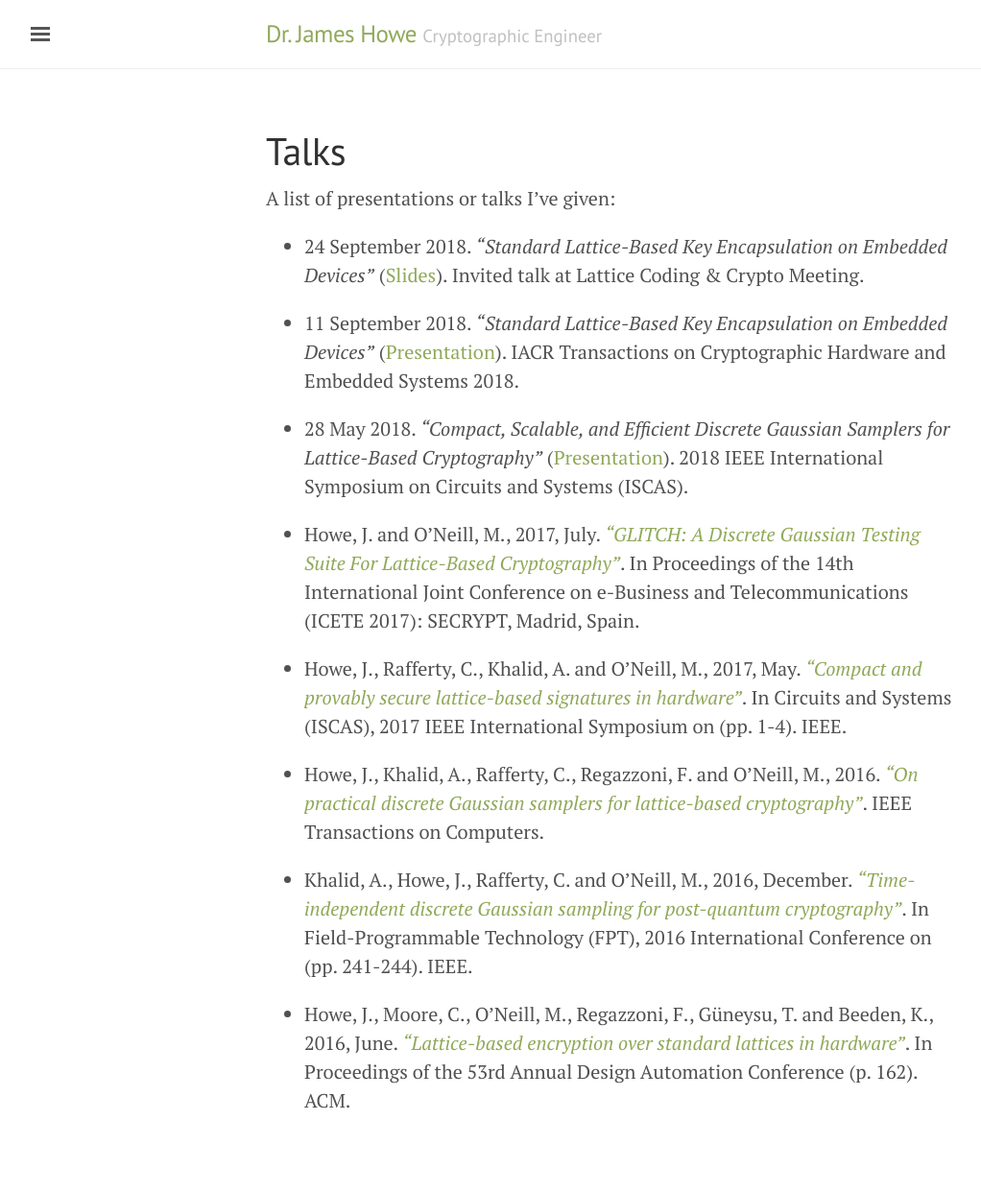
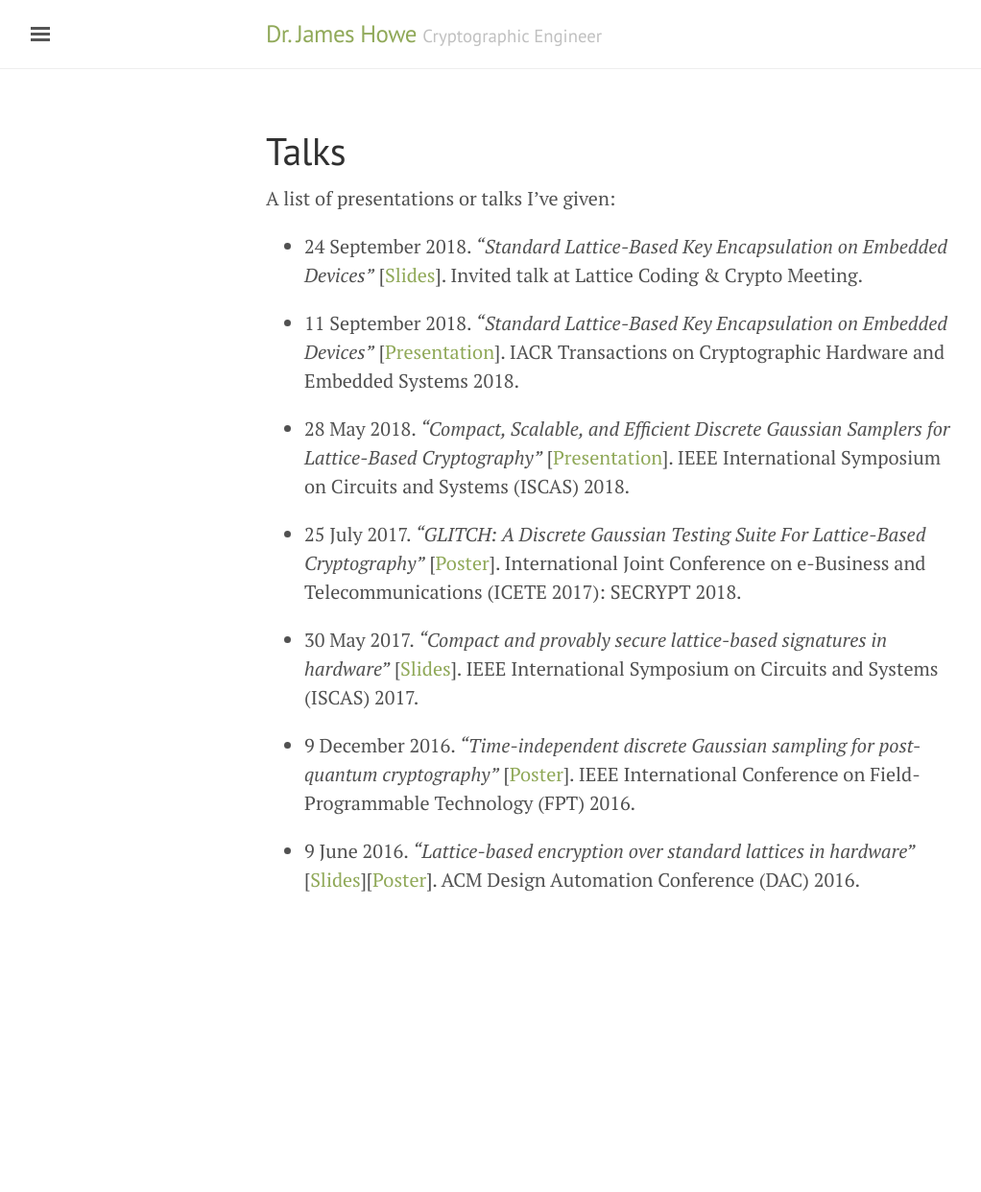
Before and after one commit to jameshoweee/jameshoweee.github.io, a Jekyll site: the page built from talks.md, in a window 1280 px wide. Shown: the whole page at 96% size, without its empty margins (3-1025 px from the left). Built offline with Jekyll 4.4.1, drawn with Linux system fonts in a browser that asks for light colours; after the commit the page ends 1012 px from its top, so only the background shows below that.

Commit message:
Update talks.md

```diff
--- a/talks.md
+++ b/talks.md
@@ -6,18 +6,16 @@ permalink: /talks/
 
 A list of presentations or talks I've given:
 
-* 24 September 2018. *"Standard Lattice-Based Key Encapsulation on Embedded Devices"* ([Slides]()). Invited talk at Lattice Coding & Crypto Meeting.
+* 24 September 2018. *"Standard Lattice-Based Key Encapsulation on Embedded Devices"* [[Slides]()]. Invited talk at Lattice Coding & Crypto Meeting.
 
-*	11 September 2018. *"Standard Lattice-Based Key Encapsulation on Embedded Devices"* ([Presentation]()). IACR Transactions on Cryptographic Hardware and Embedded Systems 2018.
+*	11 September 2018. *"Standard Lattice-Based Key Encapsulation on Embedded Devices"* [[Presentation]()]. IACR Transactions on Cryptographic Hardware and Embedded Systems 2018.
 
-*	28 May 2018. *"Compact, Scalable, and Efficient Discrete Gaussian Samplers for Lattice-Based Cryptography"* ([Presentation](https://player.vimeo.com/video/272220291)). 2018 IEEE International Symposium on Circuits and Systems (ISCAS).
+*	28 May 2018. *"Compact, Scalable, and Efficient Discrete Gaussian Samplers for Lattice-Based Cryptography"* [[Presentation](https://player.vimeo.com/video/272220291)]. IEEE International Symposium on Circuits and Systems (ISCAS) 2018.
 
-*	Howe, J. and O’Neill, M., 2017, July. [*"GLITCH: A Discrete Gaussian Testing Suite For Lattice-Based Cryptography"*](https://eprint.iacr.org/2017/438). In Proceedings of the 14th International Joint Conference on e-Business and Telecommunications (ICETE 2017): SECRYPT, Madrid, Spain.
+*	25 July 2017. *"GLITCH: A Discrete Gaussian Testing Suite For Lattice-Based Cryptography"* [[Poster](files/SECRYPT__Poster.pdf)]. International Joint Conference on e-Business and Telecommunications (ICETE 2017): SECRYPT 2018.
 
-*	Howe, J., Rafferty, C., Khalid, A. and O'Neill, M., 2017, May. [*"Compact and provably secure lattice-based signatures in hardware"*](https://ieeexplore.ieee.org/abstract/document/8050566/). In Circuits and Systems (ISCAS), 2017 IEEE International Symposium on (pp. 1-4). IEEE.
+*	30 May 2017. *"Compact and provably secure lattice-based signatures in hardware"* [[Slides](files/ISCAS_2017.pdf)]. IEEE International Symposium on Circuits and Systems (ISCAS) 2017.
 
-*	Howe, J., Khalid, A., Rafferty, C., Regazzoni, F. and O'Neill, M., 2016. [*"On practical discrete Gaussian samplers for lattice-based cryptography"*](https://ieeexplore.ieee.org/abstract/document/7792671/). IEEE Transactions on Computers.
+*	9 December 2016. *"Time-independent discrete Gaussian sampling for post-quantum cryptography"* [[Poster](files/FPT_Poster.pdf)]. IEEE International Conference on Field-Programmable Technology (FPT) 2016.
 
-*	Khalid, A., Howe, J., Rafferty, C. and O'Neill, M., 2016, December. [*"Time-independent discrete Gaussian sampling for post-quantum cryptography"*](https://ieeexplore.ieee.org/abstract/document/7929543/). In Field-Programmable Technology (FPT), 2016 International Conference on (pp. 241-244). IEEE.
-
-*	Howe, J., Moore, C., O'Neill, M., Regazzoni, F., Güneysu, T. and Beeden, K., 2016, June. [*"Lattice-based encryption over standard lattices in hardware"*](https://dl.acm.org/citation.cfm?id=2898037). In Proceedings of the 53rd Annual Design Automation Conference (p. 162). ACM.
+*	9 June 2016. *"Lattice-based encryption over standard lattices in hardware"* [[Slides]()][[Poster](files/DAC_Poster.pdf)]. ACM Design Automation Conference (DAC) 2016.
```
